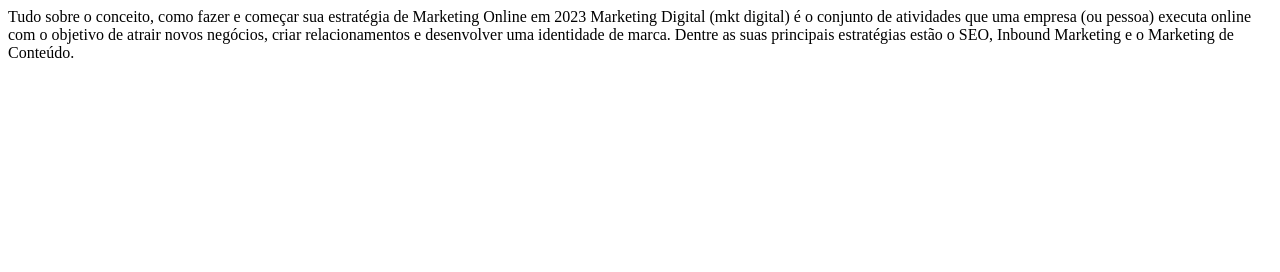
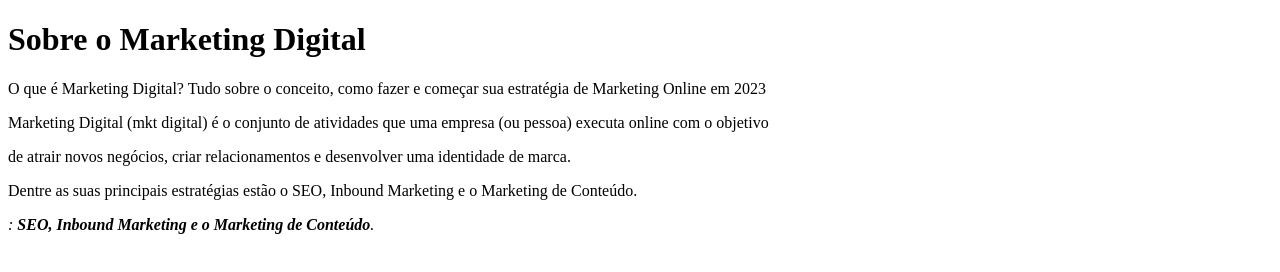
Before and after one commit to LiviaMaria2008/marketingdigital, a plain HTML site: page index.html in a window 1280 px wide. Drawn offline with Linux system fonts and the light colour scheme.

Commit message:
Update index.html

```diff
--- a/index.html
+++ b/index.html
@@ -1,2 +1,20 @@
-<title>que é Marketing Digital? </title> Tudo sobre o conceito, como fazer e começar sua estratégia de Marketing Online em 2023
-Marketing Digital (mkt digital) é o conjunto de atividades que uma empresa (ou pessoa) executa online com o objetivo de atrair novos negócios, criar relacionamentos e desenvolver uma identidade de marca. Dentre as suas principais estratégias estão o SEO, Inbound Marketing e o Marketing de Conteúdo.
+<!DOCTYPE html>
+<html lang="pt-br">
+    <head>
+        <meta charset="UTF-8">
+        <title>Marketing Digital</title>
+        <link rel="stylesheet" href="style.css">
+    </head>
+
+    <body>
+        <h1>Sobre o Marketing Digital</h1>
+
+        <p>O que é Marketing Digital? Tudo sobre o conceito, como fazer e começar sua estratégia de Marketing Online em 2023</p>
+        <p>Marketing Digital (mkt digital) é o conjunto de atividades que uma empresa (ou pessoa) executa online com o objetivo</p>
+        <p>de atrair novos negócios, criar relacionamentos e desenvolver uma identidade de marca.</p>
+        <p>Dentre as suas principais estratégias estão o SEO, Inbound Marketing e o Marketing de Conteúdo.</p>
+        <p id="SEO"><em>: <strong>SEO, Inbound Marketing e o Marketing de Conteúdo</strong>.</em></p>
+
+
+    </body>
+</html>
```
